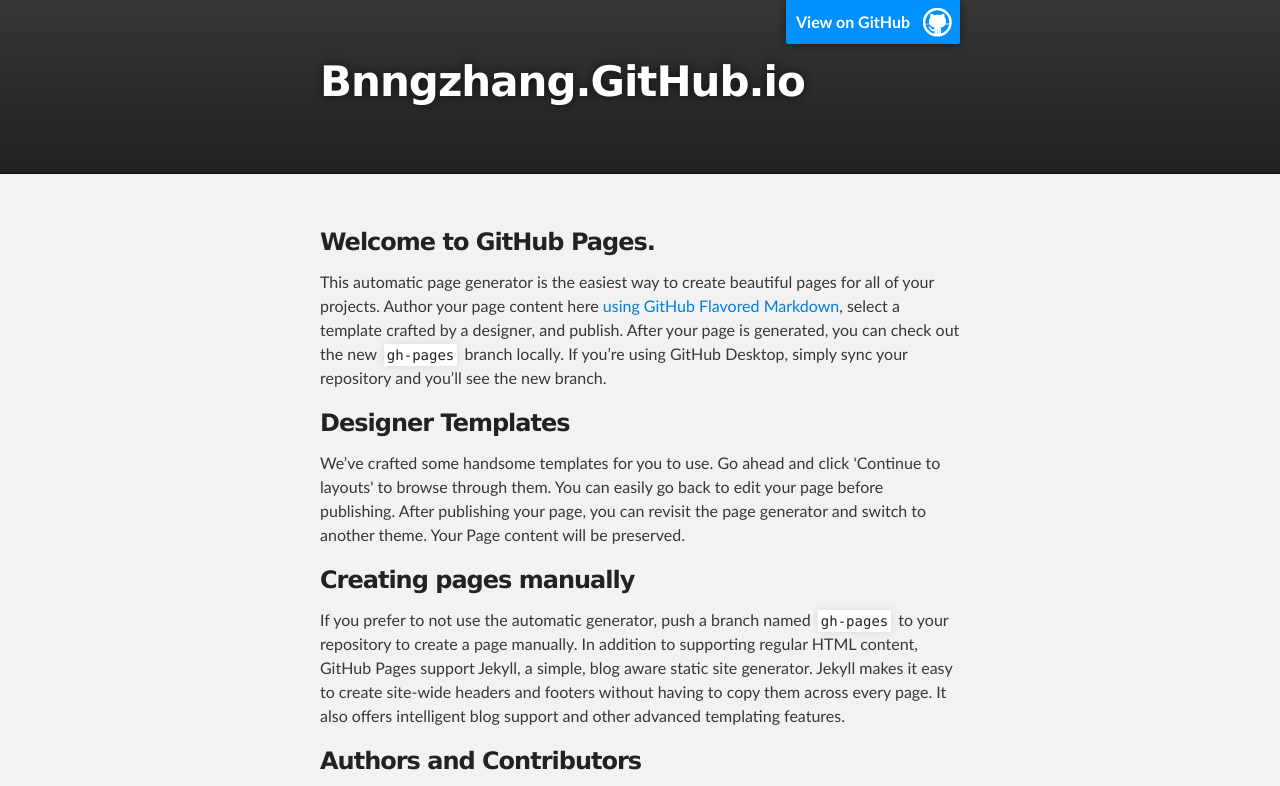
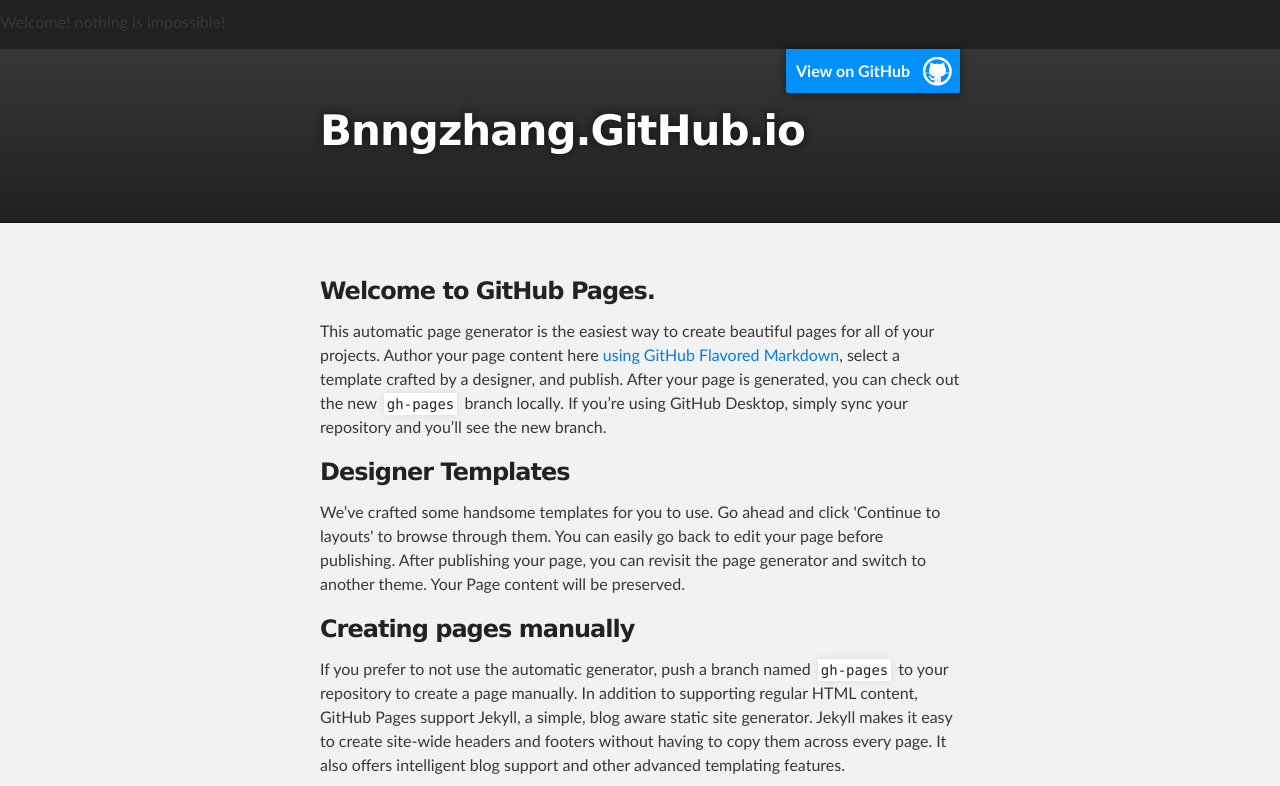
Before and after one commit to bnngzhang/bnngzhang.github.io, a plain HTML site: page index.html in a window 1280 px wide. Shown: the top 786 px of the page. Drawn offline with Linux system fonts and the light colour scheme.

Commit message:
Update index.html

```diff
--- a/index.html
+++ b/index.html
@@ -14,6 +14,9 @@
   <body>
 
     <!-- HEADER -->
+    <P>
+      Welcome! nothing is impossible!
+    </P>
     <div id="header_wrap" class="outer">
         <header class="inner">
           <a id="forkme_banner" href="https://github.com/bnngzhang">View on GitHub</a>
```
